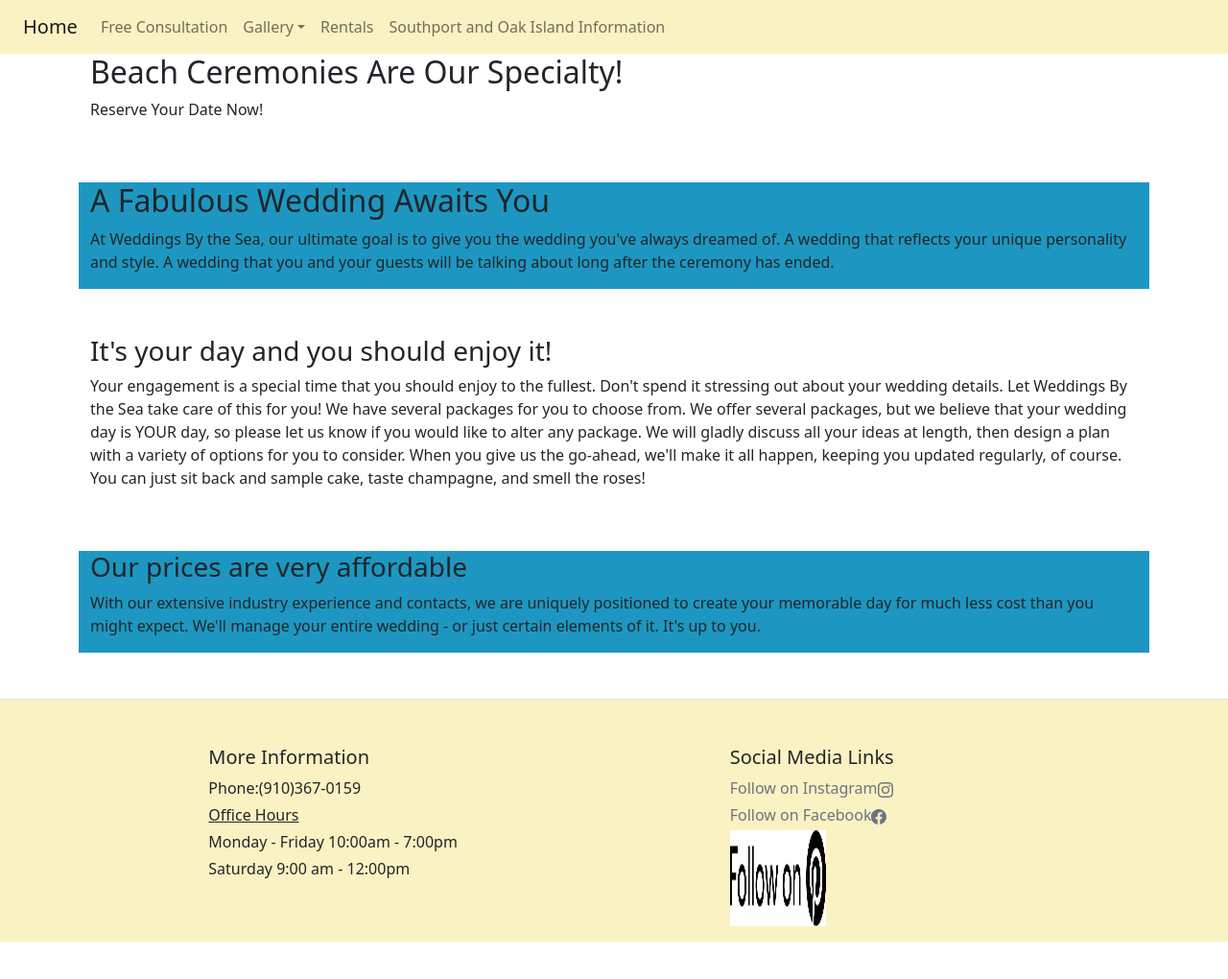
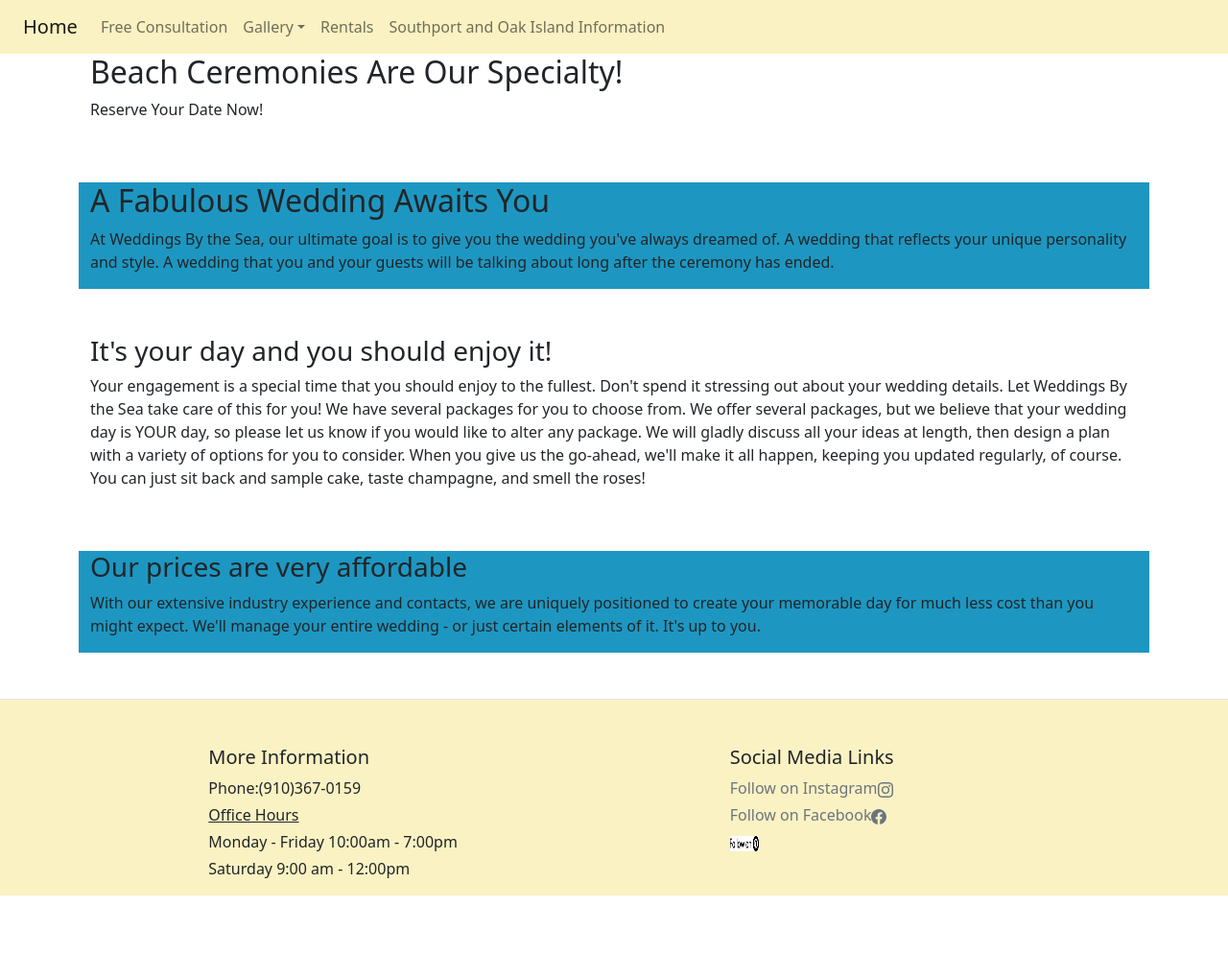
Before and after one commit to weddingsbytheseanc/weddingsbytheseanc.github.io, a Jekyll site: the page built from index.html, in a window 1280 px wide and 1029 px high. Shown: the top 1020 px of the window at 96% size. Built offline with Jekyll 4.4.1, drawn with Linux system fonts in a browser that asks for light colours; nearby versions of some CDN libraries; library files that are not in the unit come from our copies.

Commit message:
Update default.html

```diff
--- a/_layouts/default.html
+++ b/_layouts/default.html
@@ -67,7 +67,7 @@
 								<li class="mb-1"><a class="link-secondary text-decoration-none" href="https://www.facebook.com/weddingsbytheseanc/">Follow on Facebook<svg xmlns="http://www.w3.org/2000/svg" width="16" height="16" fill="currentColor" class="bi bi-facebook" viewBox="0 0 16 16">
   <path d="M16 8.049c0-4.446-3.582-8.05-8-8.05C3.58 0-.002 3.603-.002 8.05c0 4.017 2.926 7.347 6.75 7.951v-5.625h-2.03V8.05H6.75V6.275c0-2.017 1.195-3.131 3.022-3.131.876 0 1.791.157 1.791.157v1.98h-1.009c-.993 0-1.303.621-1.303 1.258v1.51h2.218l-.354 2.326H9.25V16c3.824-.604 6.75-3.934 6.75-7.951z"/>
 </svg></a></li>
-								<li class="mb-1"><a class="link-secondary text-decoration-none" href="https://www.pinterest.com/wedbysea/"><img src="assets\pictures\Pinterest.png" width="100" height="100"></a></li>
+								<li class="mb-1"><a class="link-secondary text-decoration-none" href="https://www.pinterest.com/wedbysea/"><img src="assets\pictures\Pinterest.png" width="30" height="16"></a></li>
 							</ul>
 						</div>
 					</div>
```
